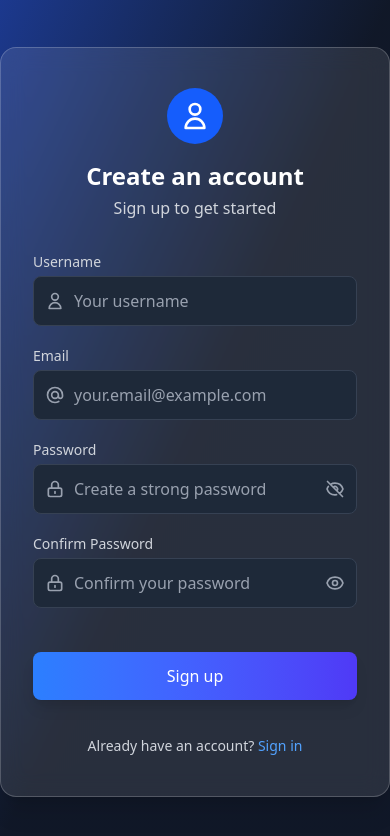
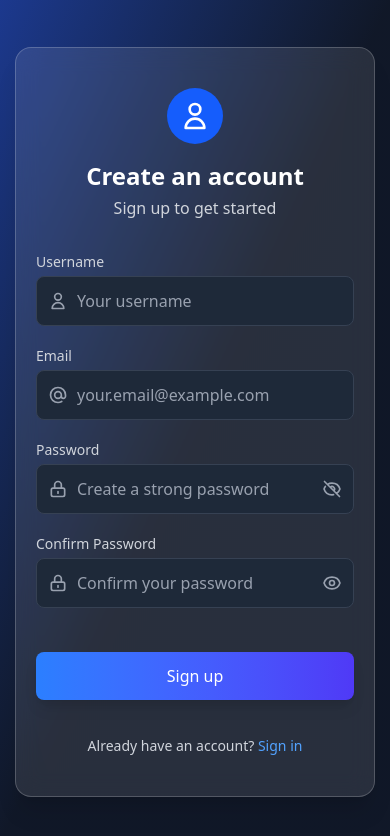
Before and after one commit to mohammed-fandees/ephemeral-chat, a React (Vite) app: page /signup in a window 390 px wide. Both pictures are taken after a click on the button 335 px from the left and 489 px from the top of the page. Shown: the top 836 px of the page. Built offline with nearby package versions, Linux system fonts and the light colour scheme; no server answers.

Commit message:
fix: add padding to Login and Signup pages for improved layout

```diff
--- a/src/pages/Login.jsx
+++ b/src/pages/Login.jsx
@@ -45,9 +45,9 @@ const Login = () => {
 
   return (
     <Wrapper prevent="user">
-      <div className="flex h-screen justify-center items-center bg-gradient-to-br from-blue-900 via-gray-900 to-gray-900 p-2">
+      <div className="flex h-screen justify-center items-center bg-gradient-to-br from-blue-900 via-gray-900 to-gray-900 p-[15px]">
         <Toaster position='top-center' reverseOrder={false} />
-        <div className="w-full max-w-md px-8 py-10 bg-white/10 backdrop-blur-md rounded-2xl shadow-xl border border-white/20">
+        <div className="w-full max-w-md px-5 sm:px-8 py-10 bg-white/10 backdrop-blur-md rounded-2xl shadow-xl border border-white/20">
           {/* Header */}
           <div className="mb-8 text-center">
             <div className="inline-flex h-14 w-14 items-center justify-center rounded-full bg-blue-600 mb-4">
--- a/src/pages/Signup.jsx
+++ b/src/pages/Signup.jsx
@@ -144,9 +144,9 @@ const Signup = () => {
 
   return (
     <Wrapper prevent="user">
-      <div className="flex h-screen justify-center items-center bg-gradient-to-br from-blue-900 via-gray-900 to-gray-900">
+      <div className="flex h-screen justify-center items-center bg-gradient-to-br from-blue-900 via-gray-900 to-gray-900 p-[15px]">
         <Toaster position='top-center' reverseOrder={false} />
-        <div className="w-full max-w-md px-8 py-10 bg-white/10 backdrop-blur-md rounded-2xl shadow-xl border border-white/20">
+        <div className="w-full max-w-md px-5 sm:px-8 py-10 bg-white/10 backdrop-blur-md rounded-2xl shadow-xl border border-white/20">
           {/* Header */}
           <div className="mb-8 text-center">
             <div className="inline-flex h-14 w-14 items-center justify-center rounded-full bg-blue-600 mb-4">
```
